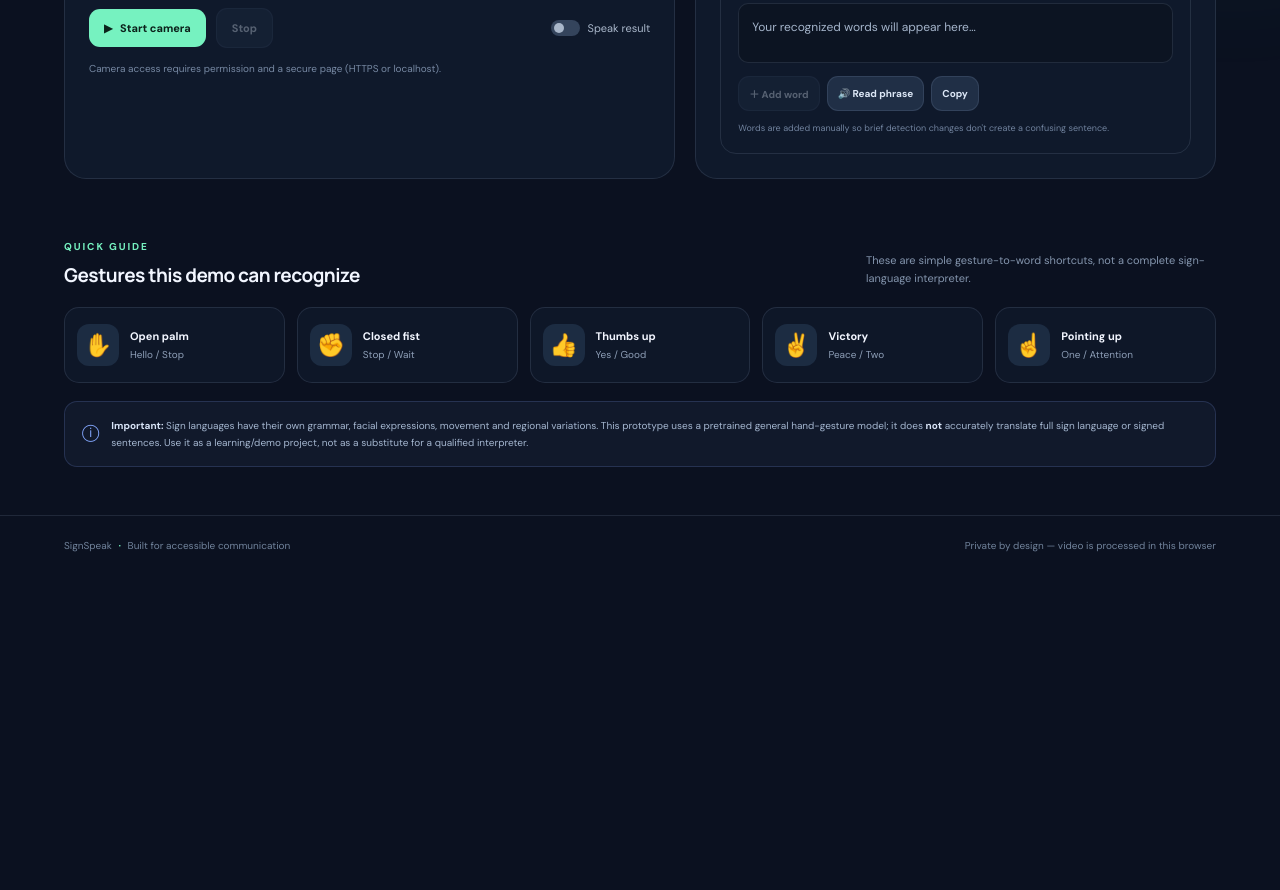
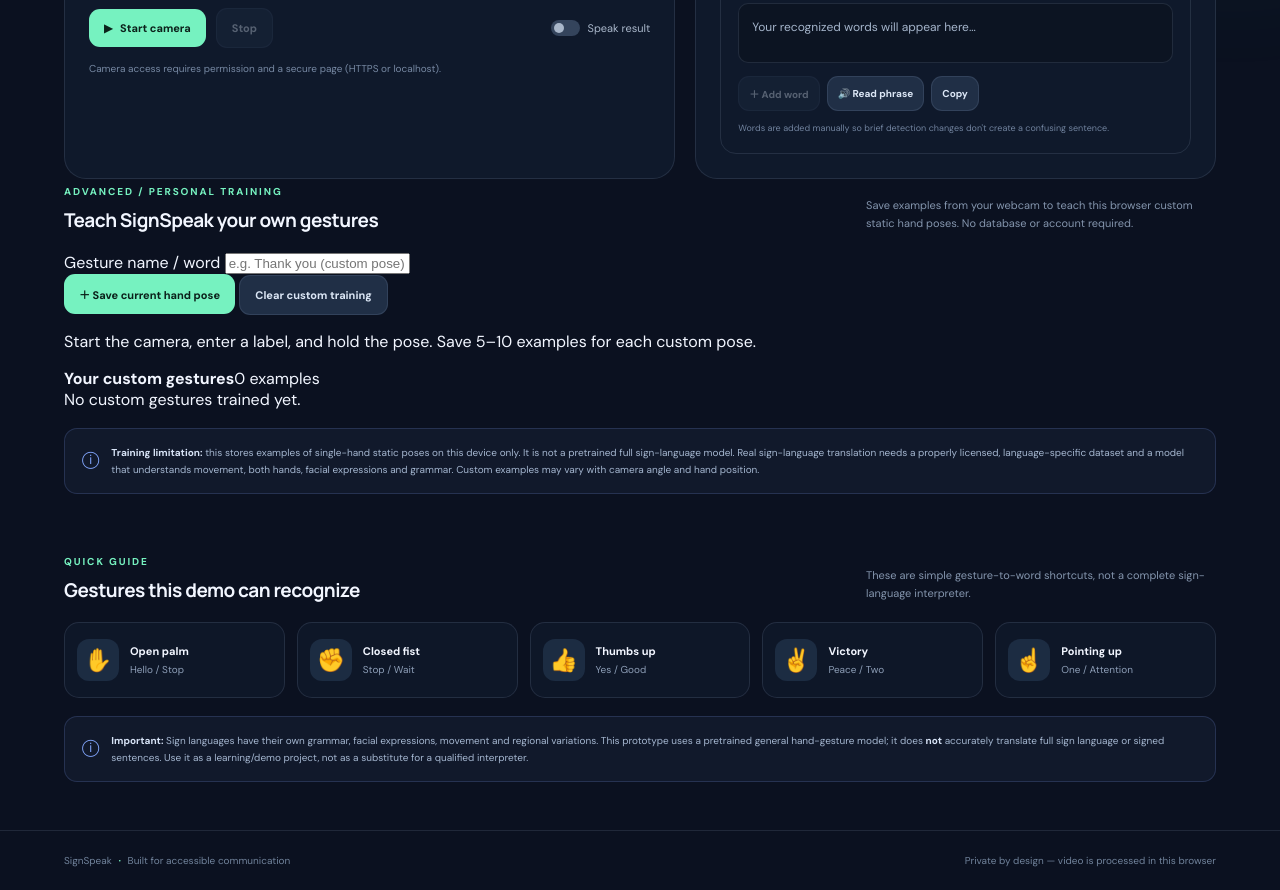
Before and after one commit to AryanMandalkar008-rgb/sign-speake, a plain HTML site: page index.html in a window 1280 px wide. Shown: the part 931-1821 px from the top of the page. Before the commit the page ends 1506 px from the top, so only its background shows below. Drawn offline with Linux system fonts and the light colour scheme.

Commit message:
Add custom gesture training section in index.html
Added a training section for custom gestures with input fields and buttons for saving and clearing examples.

```diff
--- a/index.html
+++ b/index.html
@@ -68,6 +68,30 @@
       </div>
     </section>
 
+
+    <section class="training-section">
+      <div class="guide-heading">
+        <div><span class="section-kicker">ADVANCED / PERSONAL TRAINING</span><h2>Teach SignSpeak your own gestures</h2></div>
+        <p>Save examples from your webcam to teach this browser custom static hand poses. No database or account required.</p>
+      </div>
+      <div class="training-layout">
+        <div class="training-card">
+          <label class="training-label" for="customLabel">Gesture name / word</label>
+          <input id="customLabel" class="training-input" maxlength="32" placeholder="e.g. Thank you (custom pose)" autocomplete="off">
+          <div class="training-buttons">
+            <button class="primary-btn" id="captureSampleBtn" disabled>＋ Save current hand pose</button>
+            <button class="secondary-btn" id="clearTrainingBtn">Clear custom training</button>
+          </div>
+          <p class="training-help" id="trainingStatus">Start the camera, enter a label, and hold the pose. Save 5–10 examples for each custom pose.</p>
+        </div>
+        <div class="training-card training-list-card">
+          <div class="training-list-heading"><strong>Your custom gestures</strong><span id="customCount">0 examples</span></div>
+          <div id="customList" class="custom-list"><span class="empty-custom">No custom gestures trained yet.</span></div>
+        </div>
+      </div>
+      <div class="important-note"><span>ⓘ</span><p><strong>Training limitation:</strong> this stores examples of single-hand static poses on this device only. It is not a pretrained full sign-language model. Real sign-language translation needs a properly licensed, language-specific dataset and a model that understands movement, both hands, facial expressions and grammar. Custom examples may vary with camera angle and hand position.</p></div>
+    </section>
+
     <section class="gesture-guide">
       <div class="guide-heading"><div><span class="section-kicker">QUICK GUIDE</span><h2>Gestures this demo can recognize</h2></div><p>These are simple gesture-to-word shortcuts, not a complete sign-language interpreter.</p></div>
       <div class="guide-grid">
```
